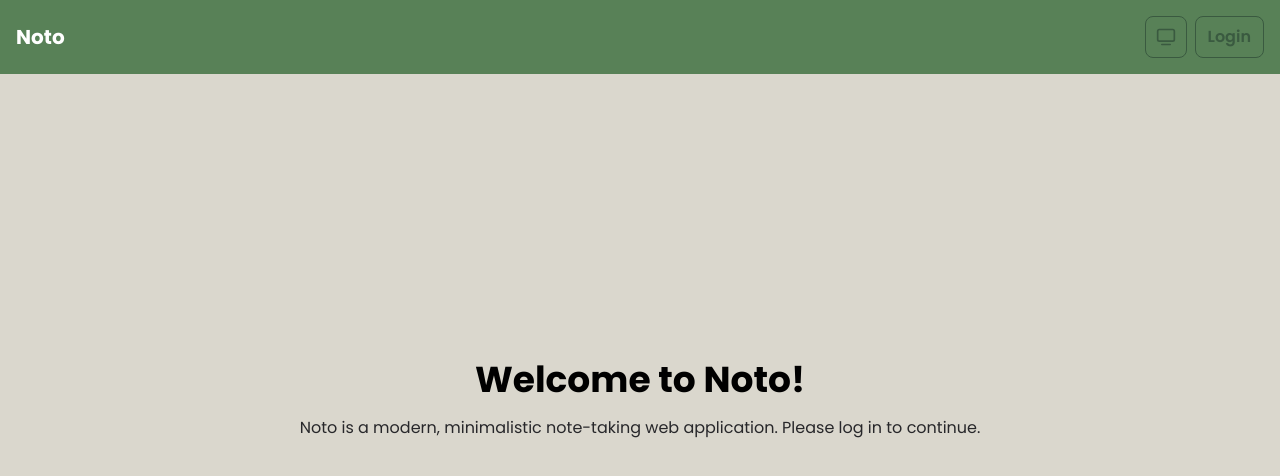
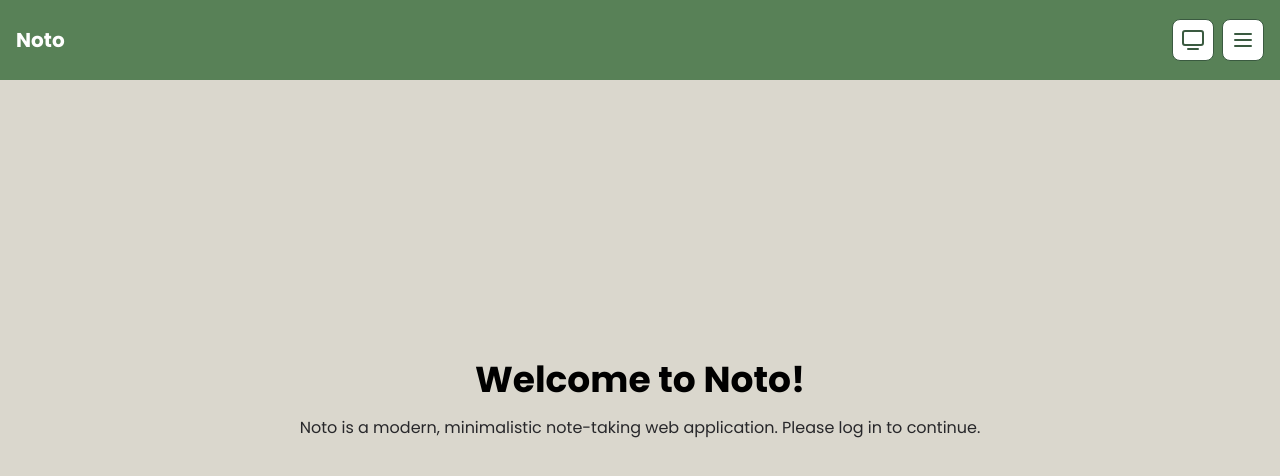
Before and after one commit to attaryu/aksamedia-frontend-test, a Next.js app: page / in a window 1280 px wide. Shown: the top 476 px of the page. Built offline with nearby package versions, Linux system fonts and the light colour scheme.

Commit message:
refactor: extract theme logic into hook

```diff
--- a/src/app/globals.css
+++ b/src/app/globals.css
@@ -18,6 +18,6 @@ body {
 	font-family: var(--font-poppins);
 }
 
-@utilities debug {
+.debug {
 	@apply outline-1 outline-red-500;
 }
--- a/src/components/Dropdown.tsx
+++ b/src/components/Dropdown.tsx
@@ -5,7 +5,7 @@ import { Menu } from 'lucide-react';
 import Link from 'next/link';
 import { useCallback, useState } from 'react';
 
-import { tailwindMerge } from '@/utils/tailwindMerge';
+import { Button } from './Button';
 
 type DropdownLinkItem = {
 	type: 'link';
@@ -51,25 +51,31 @@ export function Dropdown({ onOpenChange, open, placeholder, items }: Props) {
 
 	return (
 		<div className="relative">
-			<button
+			<Button
 				onClick={handleOpenChange}
-				className={tailwindMerge('p-1.5 bg-white text-primary-300 rounded-lg')}
+				variant="secondary"
+				className="bg-white p-2 dark:bg-transparent"
 			>
 				{placeholder ?? <Menu />}
-			</button>
+			</Button>
 
 			{isOpen && (
 				<div className="absolute right-0 mt-2 max-w-48 bg-white border border-zinc-300 rounded-lg shadow-lg flex flex-col">
 					{items.map((item) =>
 						item.type === 'link' ? (
-							<Link href={item.href} key={item.href} className="py-1.5 px-2.5">
+							<Link
+								href={item.href}
+								key={item.href}
+								onClick={handleOpenChange}
+								className="py-2 px-3"
+							>
 								{item.title}
 							</Link>
 						) : (
 							<button
 								onClick={item.onClick}
 								key={item.title}
-								className="py-1.5 px-2.5"
+								className="py-2 px-3"
 							>
 								{item.title}
 							</button>
--- a/src/components/Navbar.tsx
+++ b/src/components/Navbar.tsx
@@ -1,21 +1,36 @@
 'use client';
 
-import Link from 'next/link';
+import { Moon, Sun, TvMinimal } from 'lucide-react';
 
 import { Button } from './Button';
-import { ThemeButton } from './ThemeButton';
+import { Dropdown } from './Dropdown';
+
+import { useTheme } from '@/hooks/useTheme';
 
 export function Navbar() {
+	const { theme, toggleTheme } = useTheme('system');
+
 	return (
-		<nav className="flex bg-primary-300 dark:bg-zinc-900 fixed top-0 inset-x-0 p-4 items-center justify-between">
+		<nav className="flex bg-primary-300 min-h-20 dark:bg-zinc-900 fixed top-0 inset-x-0 px-4 items-center justify-between">
 			<p className="font-bold text-white text-xl">Noto</p>
 
 			<div className="flex gap-2">
-				<ThemeButton />
+				<Button
+					onClick={toggleTheme}
+					variant="secondary"
+					className="p-2 bg-white dark:bg-transparent"
+				>
+					{theme === 'light' && <Sun />}
+					{theme === 'dark' && <Moon />}
+					{theme === 'system' && <TvMinimal />}
+				</Button>
 
-				<Button variant="secondary">
-					<Link href="/login">Login</Link>
-				</Button>
+				<Dropdown
+					items={[
+						{ type: 'link', title: 'Home', href: '/' },
+						{ type: 'link', title: 'Login', href: '/login' },
+					]}
+				/>
 			</div>
 		</nav>
 	);
--- a/src/components/ThemeButton.tsx
+++ b/src/hooks/useTheme.ts
@@ -1,16 +1,11 @@
-'use client';
-
-import { Moon, Sun, TvMinimal } from 'lucide-react';
 import { useCallback, useEffect, useState } from 'react';
-
-import { Button } from './Button';
 
 type Theme = 'light' | 'dark' | 'system';
 
 const KEY = 'theme';
 
-export function ThemeButton() {
-	const [theme, setTheme] = useState<Theme>('system');
+export function useTheme(value: Theme = 'system') {
+	const [_theme, _setTheme] = useState<Theme>(value);
 
 	const setHTMLClass = useCallback((theme: Theme) => {
 		if (theme === 'system') {
@@ -25,30 +20,37 @@ export function ThemeButton() {
 		document.documentElement.className = theme;
 	}, []);
 
+	const setCache = useCallback(
+		(theme: Theme) => localStorage.setItem(KEY, theme),
+		[]
+	);
+
 	const toggleTheme = useCallback(() => {
 		const newTheme =
-			theme === 'light' ? 'dark' : theme === 'dark' ? 'system' : 'light';
+			_theme === 'light' ? 'dark' : _theme === 'dark' ? 'system' : 'light';
 
-		setTheme(newTheme);
-		localStorage.setItem(KEY, newTheme);
+		_setTheme(newTheme);
+		setCache(newTheme);
+		setHTMLClass(newTheme);
+	}, [_theme, setHTMLClass, setCache]);
 
-		setHTMLClass(newTheme);
-	}, [theme, setHTMLClass]);
+	const setTheme = useCallback(
+		(value: Theme) => {
+			_setTheme(value);
+			setCache(value);
+			setHTMLClass(value);
+		},
+		[setCache, setHTMLClass]
+	);
 
 	useEffect(() => {
 		const storedThemePreference = localStorage.getItem(KEY) as Theme | null;
 
 		if (storedThemePreference) {
-			setTheme(storedThemePreference);
+			_setTheme(storedThemePreference);
 			setHTMLClass(storedThemePreference);
 		}
 	}, [setHTMLClass]);
 
-	return (
-		<Button onClick={toggleTheme} variant="secondary" className="p-2.5">
-			{theme === 'light' && <Sun className="w-5 h-5" />}
-			{theme === 'dark' && <Moon className="w-5 h-5" />}
-			{theme === 'system' && <TvMinimal className="w-5 h-5" />}
-		</Button>
-	);
+	return { theme: _theme, toggleTheme, setTheme };
 }
```
